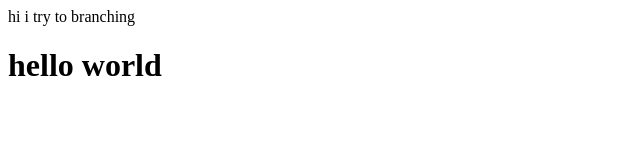
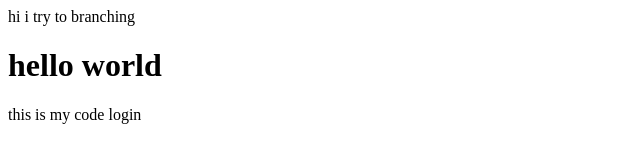
Before and after one commit to jsjunayet/testing-purpose, a plain HTML site: page index.html in a window 1280 px wide. Shown: the whole page, without its empty margins (0-640 px from the left). Drawn offline with Linux system fonts and the light colour scheme.

Commit message:
Update index.html

```diff
--- a/index.html
+++ b/index.html
@@ -1,2 +1,3 @@
 <p>hi i try to branching </p>
 <h1>hello world</h1>
+<p>this is my code login</p>
```
